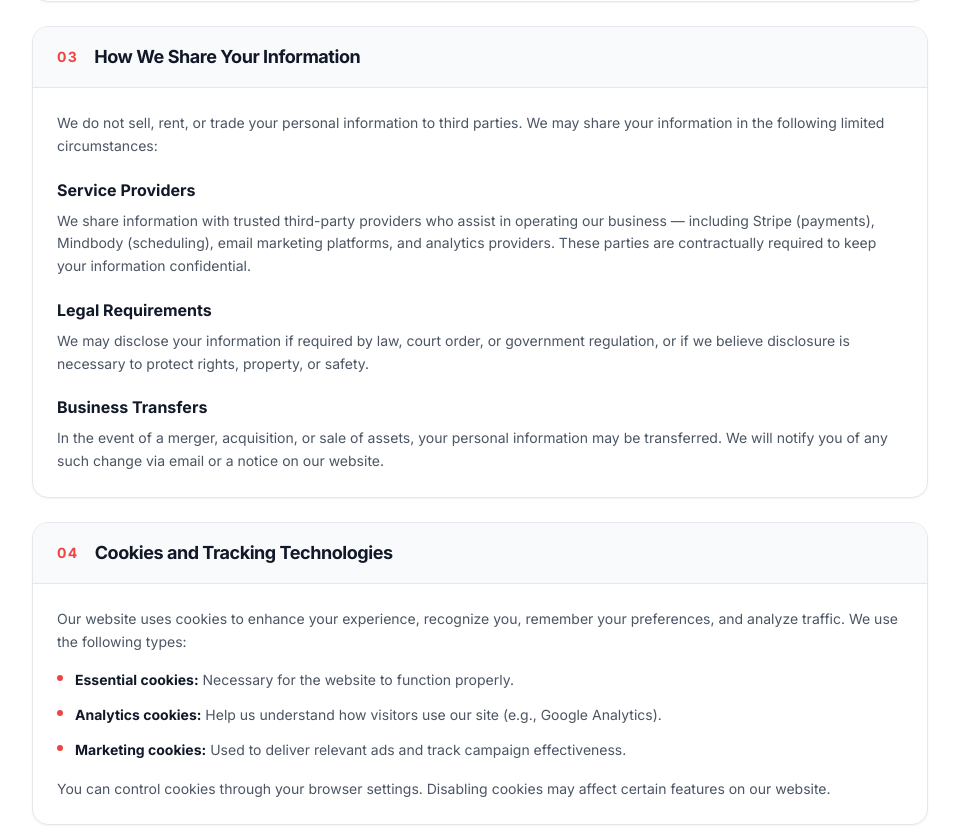
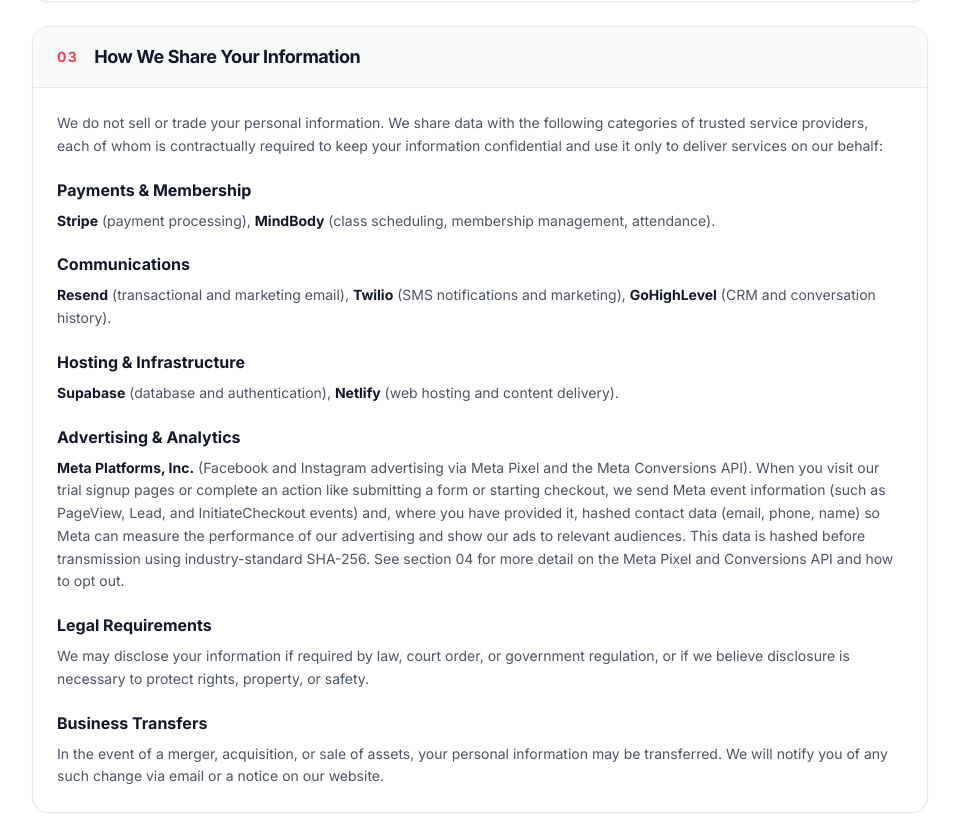
Before and after one commit to JustinSmith1999/BBB, a React (Vite) app: page /privacy in a window 1280 px wide. Shown: the part 1901-2737 px from the top of the page, without its empty margins (160-1119 px from the left). Built offline with nearby package versions, Linux system fonts and the light colour scheme; no server answers.

Commit message:
Meta-compliant privacy policy: Pixel + CAPI disclosure + opt-out paths

```diff
--- a/src/pages/Privacy.tsx
+++ b/src/pages/Privacy.tsx
@@ -73,7 +73,7 @@
           <h1 className="text-[clamp(2.5rem,7vw,6rem)] font-black mb-4 leading-none tracking-tight">
             Privacy <span className="text-red-500">Policy</span>
           </h1>
-          <p className="text-gray-400 text-sm">Last updated: April 1, 2025</p>
+          <p className="text-gray-400 text-sm">Last updated: May 16, 2026</p>
         </div>
       </div>
 
@@ -164,10 +164,22 @@
                     <h2 className="text-lg font-black text-gray-900 tracking-tight">How We Share Your Information</h2>
                   </div>
                   <div className="px-6 py-6 space-y-5 text-gray-600 text-sm leading-relaxed">
-                    <p>We do not sell, rent, or trade your personal information to third parties. We may share your information in the following limited circumstances:</p>
+                    <p>We do not sell or trade your personal information. We share data with the following categories of trusted service providers, each of whom is contractually required to keep your information confidential and use it only to deliver services on our behalf:</p>
                     <div className="space-y-2">
-                      <SubHead>Service Providers</SubHead>
-                      <p>We share information with trusted third-party providers who assist in operating our business — including Stripe (payments), Mindbody (scheduling), email marketing platforms, and analytics providers. These parties are contractually required to keep your information confidential.</p>
+                      <SubHead>Payments &amp; Membership</SubHead>
+                      <p><strong className="text-gray-900">Stripe</strong> (payment processing), <strong className="text-gray-900">MindBody</strong> (class scheduling, membership management, attendance).</p>
+                    </div>
+                    <div className="space-y-2">
+                      <SubHead>Communications</SubHead>
+                      <p><strong className="text-gray-900">Resend</strong> (transactional and marketing email), <strong className="text-gray-900">Twilio</strong> (SMS notifications and marketing), <strong className="text-gray-900">GoHighLevel</strong> (CRM and conversation history).</p>
+                    </div>
+                    <div className="space-y-2">
+                      <SubHead>Hosting &amp; Infrastructure</SubHead>
+                      <p><strong className="text-gray-900">Supabase</strong> (database and authentication), <strong className="text-gray-900">Netlify</strong> (web hosting and content delivery).</p>
+                    </div>
+                    <div className="space-y-2">
+                      <SubHead>Advertising &amp; Analytics</SubHead>
+                      <p><strong className="text-gray-900">Meta Platforms, Inc.</strong> (Facebook and Instagram advertising via Meta Pixel and the Meta Conversions API). When you visit our trial signup pages or complete an action like submitting a form or starting checkout, we send Meta event information (such as PageView, Lead, and InitiateCheckout events) and, where you have provided it, hashed contact data (email, phone, name) so Meta can measure the performance of our advertising and show our ads to relevant audiences. This data is hashed before transmission using industry-standard SHA-256. See section 04 for more detail on the Meta Pixel and Conversions API and how to opt out.</p>
                     </div>
                     <div className="space-y-2">
                       <SubHead>Legal Requirements</SubHead>
@@ -185,15 +197,15 @@
                 <div className="bg-white border border-gray-200 rounded-2xl overflow-hidden shadow-sm">
                   <div className="flex items-center gap-4 bg-gray-50 px-6 py-4 border-b border-gray-200">
                     <span className="text-red-500 font-black text-sm tracking-widest">04</span>
-                    <h2 className="text-lg font-black text-gray-900 tracking-tight">Cookies and Tracking Technologies</h2>
+                    <h2 className="text-lg font-black text-gray-900 tracking-tight">Cookies, Tracking Technologies &amp; the Meta Pixel</h2>
                   </div>
-                  <div className="px-6 py-6 space-y-4 text-gray-600 text-sm leading-relaxed">
-                    <p>Our website uses cookies to enhance your experience, recognize you, remember your preferences, and analyze traffic. We use the following types:</p>
+                  <div className="px-6 py-6 space-y-5 text-gray-600 text-sm leading-relaxed">
+                    <p>Our website uses cookies and similar tracking technologies (including web beacons, pixels, and local storage) to enhance your experience, recognize you on return visits, remember your preferences, analyze traffic, and measure the performance of our advertising. We use the following categories:</p>
                     <ul className="space-y-3">
                       {[
-                        { name: 'Essential cookies', desc: 'Necessary for the website to function properly.' },
-                        { name: 'Analytics cookies', desc: 'Help us understand how visitors use our site (e.g., Google Analytics).' },
-                        { name: 'Marketing cookies', desc: 'Used to deliver relevant ads and track campaign effectiveness.' },
+                        { name: 'Essential cookies', desc: 'Necessary for the website to function properly (session, security, load balancing). Cannot be disabled without breaking core site functionality.' },
+                        { name: 'Analytics cookies', desc: 'Help us understand how visitors use our site so we can improve it.' },
+                        { name: 'Advertising cookies', desc: 'Set by Meta (Facebook and Instagram) and other advertising partners so we can measure conversions from our ads and show ads to relevant audiences.' },
                       ].map((item) => (
                         <li key={item.name} className="flex gap-3">
                           <span className="mt-1.5 w-1.5 h-1.5 bg-red-500 rounded-full flex-shrink-0" />
@@ -201,7 +213,46 @@
                         </li>
                       ))}
                     </ul>
-                    <p>You can control cookies through your browser settings. Disabling cookies may affect certain features on our website.</p>
+
+                    <div className="space-y-3 pt-2">
+                      <SubHead>Meta Pixel and Meta Conversions API</SubHead>
+                      <p>
+                        Pages on our website — particularly the trial signup pages at <code className="bg-gray-100 px-1.5 py-0.5 rounded text-xs">betterbodybootcamp.com/trial/*</code> — load the Meta Pixel from Meta Platforms, Inc. The Pixel allows us to measure the effectiveness of our advertising on Facebook and Instagram and to show our ads to audiences that are likely to be interested in our services.
+                      </p>
+                      <p>
+                        Each of our four studio locations operates an independent Meta Pixel, and the Pixel loaded on a given page is scoped to that specific studio's advertising account. When the Pixel fires, the following events may be sent to Meta:
+                      </p>
+                      <BulletList items={[
+                        'PageView — when a page on our site loads.',
+                        'Lead — when you submit a trial signup form (sent before checkout so that abandoned signups can still be measured).',
+                        'InitiateCheckout — when you proceed from our form to the Stripe checkout page.',
+                        'Purchase — when a paid trial is completed (sent server-side via the Meta Conversions API).',
+                      ]} />
+                      <p>
+                        Where you have provided it, we may also send Meta hashed (SHA-256) personal identifiers such as your email address, phone number, name, city, and zip code so Meta can match the event to your account for measurement and ad personalization. We never send Meta your payment card information, government identifiers, or precise health information.
+                      </p>
+                      <p>
+                        We also use the <strong className="text-gray-900">Meta Conversions API</strong> to send conversion events to Meta server-to-server. This is in addition to (and in some cases instead of) browser-based Pixel events so that conversions can still be measured if your browser blocks third-party tracking.
+                      </p>
+                      <p>
+                        For more information about how Meta uses this data, see Meta's{' '}
+                        <a href="https://www.facebook.com/privacy/policy/" target="_blank" rel="noopener noreferrer" className="text-red-600 hover:text-red-700 underline">Privacy Policy</a>
+                        {' '}and the{' '}
+                        <a href="https://www.facebook.com/business/help/471978536642445" target="_blank" rel="noopener noreferrer" className="text-red-600 hover:text-red-700 underline">Meta Business Tools Terms</a>.
+                      </p>
+                    </div>
+
+                    <div className="space-y-3 pt-2">
+                      <SubHead>How to Opt Out of Ad Tracking</SubHead>
+                      <BulletList items={[
+                        'Manage your Meta ad preferences and request restriction of data use directly at facebook.com/adpreferences and instagram.com/accounts/privacy_and_security.',
+                        'Use your browser settings to block third-party cookies or to enable Do Not Track / Global Privacy Control signals (we honor GPC where required by law).',
+                        'Install a browser tracking-prevention tool (e.g., Privacy Badger, uBlock Origin) or use a browser with built-in tracking protection.',
+                        'On iOS 14.5+ and Android 13+, decline App Tracking Transparency / advertising ID permission when prompted by the Facebook or Instagram apps.',
+                        'Email privacy@betterbodybootcamp.com to request that we suppress your contact data from being sent to advertising partners.',
+                      ]} />
+                      <p>Disabling cookies or opting out of ad tracking will not prevent you from using our website, but certain personalization features and ad-relevance may be reduced.</p>
+                    </div>
                   </div>
                 </div>
               </section>
```
